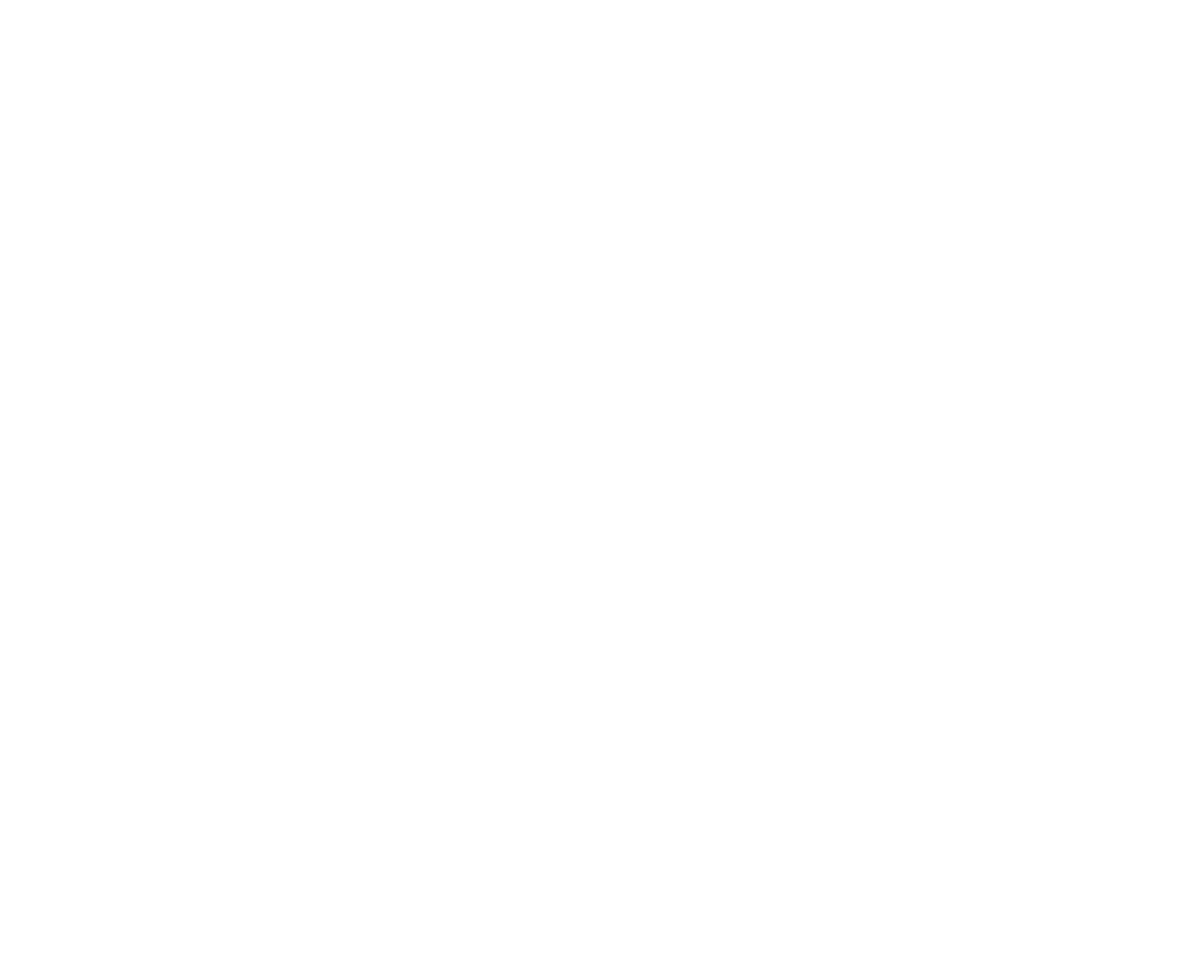
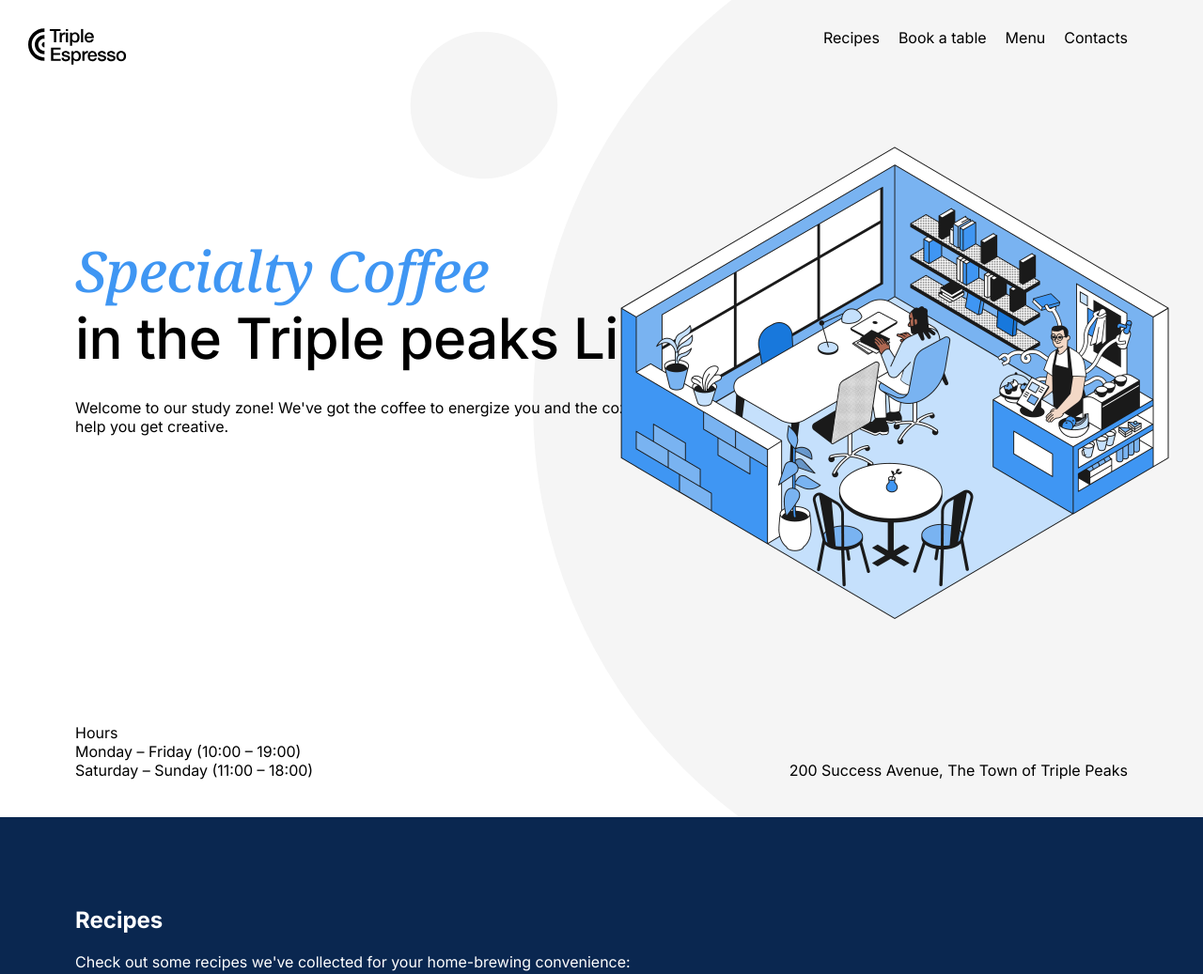
Before and after one commit to Godfroi742/se_project_coffeeshop, a plain HTML site: page index.html in a window 1280 px wide. Shown: the top 1037 px of the page at 94% size. Before the commit the page ends 800 px from the top, so only its background shows below. Drawn offline with Linux system fonts and the light colour scheme.

Commit message:
coffee menu

```diff
--- a/index.html
+++ b/index.html
@@ -19,14 +19,97 @@
   </head>
   <body>
     <div class="page">
-      <header class="header"></header>
+      <header class="header">
+        <nav class="nav">
+          <img
+            src="./images/logo_coffeeshop_dark.svg"
+            alt=" Triple Teaks Coffee Shop logo"
+            class="nav__logo"
+          />
+          <ul class="nav__links">
+            <li>
+              <a class="nav__link" href="#recipessection">Recipes</a>
+            </li>
+            <li>
+              <a class="nav__link" href="#bookatable">Book a table</a>
+            </li>
+            <li>
+              <a class="nav__link" href="#menusection">Menu</a>
+            </li>
+            <li>
+              <a class="nav__link" href="#contacts">Contacts</a>
+            </li>
+          </ul>
+        </nav>
+        <h1 class="header__title">
+          <span class="header__span-accent">Specialty Coffee</span>in the Triple
+          peaks Library
+        </h1>
+        <p class="header__description">
+          Welcome to our study zone! We've got the coffee to energize you and
+          the cozy vibes to help you get creative.
+        </p>
+        <img
+          src="./images/inside_coffee_shop.png"
+          alt="Illustration of a coffeeshop"
+          class="header__image"
+        />
+        <div class="header__footer">
+          <div>
+            <p class="header__paragraph">Hours</p>
+            <p class="header__paragraph">Monday – Friday (10:00 – 19:00)</p>
+            <p class="header__paragraph">Saturday – Sunday (11:00 – 18:00)</p>
+          </div>
+          <p class="header__paragraph">
+            200 Success Avenue, The Town of Triple Peaks
+          </p>
+        </div>
+      </header>
       <main class="content">
-        <section class="recipes"></section>
-        <section class="reservation"></section>
-        <section class="menu"></section>
+        <section class="recipes">
+          <h2 id="recipessection" class="recipes__title">Recipes</h2>
+          <p class="recipes__subtitle">
+            Check out some recipes we've collected for your home-brewing
+            convenience:
+          </p>
+          <ul class="recipes__videos">
+            <li>
+              <iframe
+                width="560"
+                height="315"
+                src="https://www.youtube.com/embed/j6VlT_jUVPc?si=NAG4OVVAGFfuDhan"
+                title="YouTube video player"
+                frameborder="0"
+                allow="accelerometer; autoplay; clipboard-write; encrypted-media; gyroscope; picture-in-picture; web-share"
+                referrerpolicy="strict-origin-when-cross-origin"
+                allowfullscreen
+              ></iframe>
+              <p class="recipes__video-caption">
+                <span>Title</span> <span>Time</span>
+              </p>
+            </li>
+            <li>
+              <iframe
+                width="560"
+                height="315"
+                src="https://www.youtube.com/embed/st571DYYTR8?si=RznV4a8Xmi7zS8Mf"
+                title="YouTube video player"
+                frameborder="0"
+                allow="accelerometer; autoplay; clipboard-write; encrypted-media; gyroscope; picture-in-picture; web-share"
+                referrerpolicy="strict-origin-when-cross-origin"
+                allowfullscreen
+              ></iframe>
+              <p class="recipes__video-caption">
+                <span>Title</span> <span>Time</span>
+              </p>
+            </li>
+          </ul>
+        </section>
+        <section id="bookatable" class="reservation"></section>
+        <section id="menusection" class="menu"></section>
         <section class="about"></section>
       </main>
-      <footer class="footer"></footer>
+      <footer id="contacts" class="footer"></footer>
     </div>
   </body>
 </html>
--- a/pages/index.css
+++ b/pages/index.css
@@ -6,3 +6,104 @@
   font-size: 16px;
   line-height: 20px;
 }
+
+.header {
+  padding: 30px 80px 40px;
+  background: center / cover no-repeat #fff url(../images/background_header.svg);
+  position: relative;
+  height: 800px;
+  display: flex;
+  flex-direction: column;
+  font-family: "Inter", "Arial", sans-serif;
+}
+
+.header__description {
+  margin: 28px 0 0;
+  max-width: 683px;
+}
+
+.header__title {
+  margin: 183px 0 0;
+  max-width: 729px;
+  font-weight: 500;
+  font-size: 60px;
+  line-height: 72px;
+  letter-spacing: -0.6px;
+}
+
+.header__span-accent {
+  display: block;
+  font-family: "Noto Serif", "Times new Roman", serif;
+  font-style: italic;
+  color: #3f96f3;
+}
+
+.header__image {
+  position: absolute;
+  top: 124px;
+  right: 5px;
+  width: 646px;
+  height: 568px;
+}
+
+.nav {
+  display: flex;
+  justify-content: space-between;
+}
+
+.header__footer {
+  margin-top: auto;
+  display: flex;
+  justify-content: space-between;
+  align-items: flex-end;
+}
+
+.header__paragraph {
+  margin: 0;
+}
+
+.nav__logo {
+  width: 105px;
+  height: 39px;
+  position: relative;
+  left: -50px;
+}
+
+.nav__links {
+  display: flex;
+  gap: 20px;
+  list-style-type: none;
+  padding: 0;
+  margin: 0;
+}
+
+.nav__link {
+text-decoration: none;
+color: black;
+}
+
+.recipes {
+  color: #fff;
+  background-color: #0a2750;
+  padding: 100px 80px 215px;
+}
+
+.recipes__title {
+ margin: 0 0 24px;
+}
+
+.recipes__subtitle{
+margin: 0 0 80px;
+}
+
+.recipes__videos {
+  display: flex;
+  justify-content: center;
+  gap: 100px;
+  list-style: none;
+}
+
+.recipes__video-caption{
+  display: flex;
+  justify-content: space-between;
+}
```
